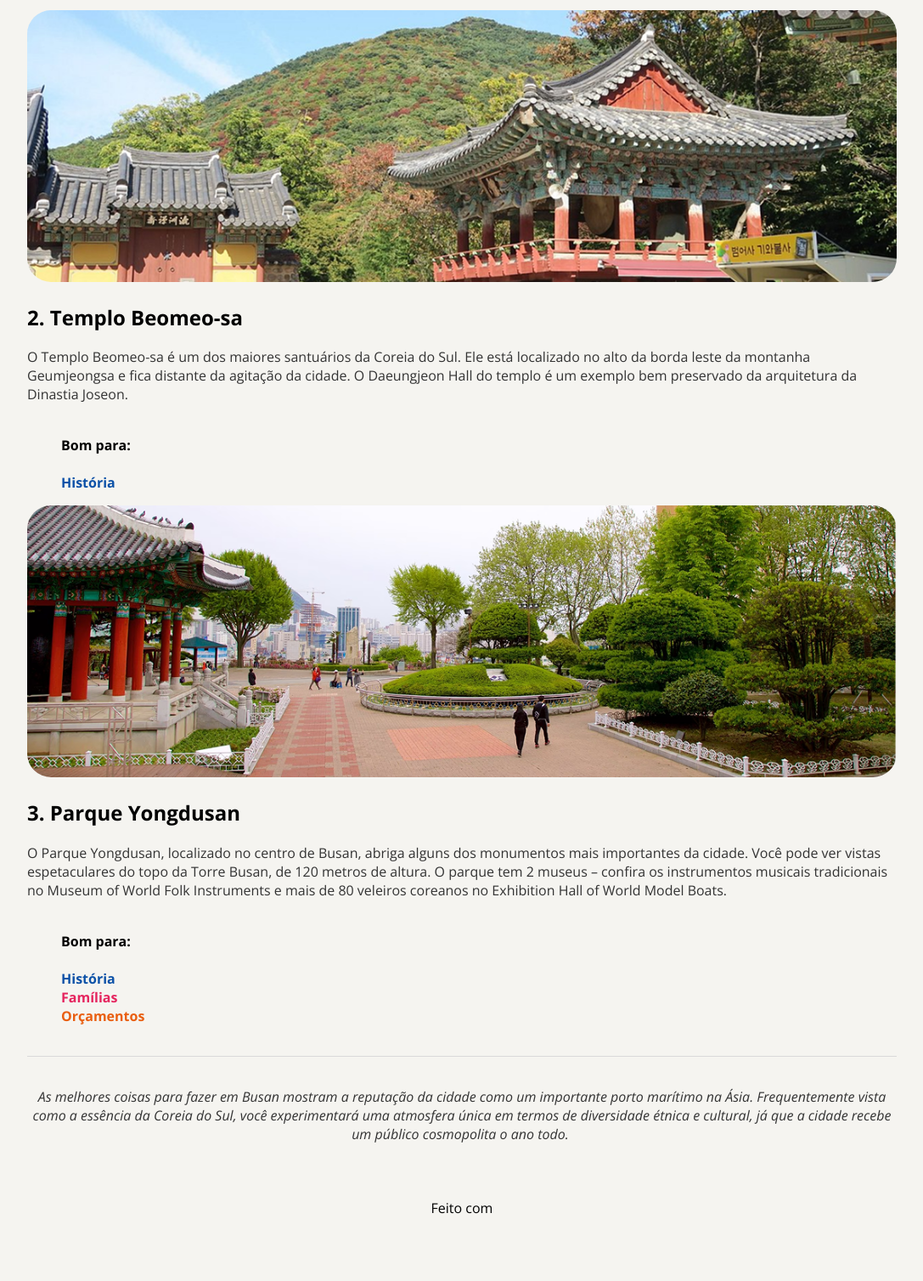
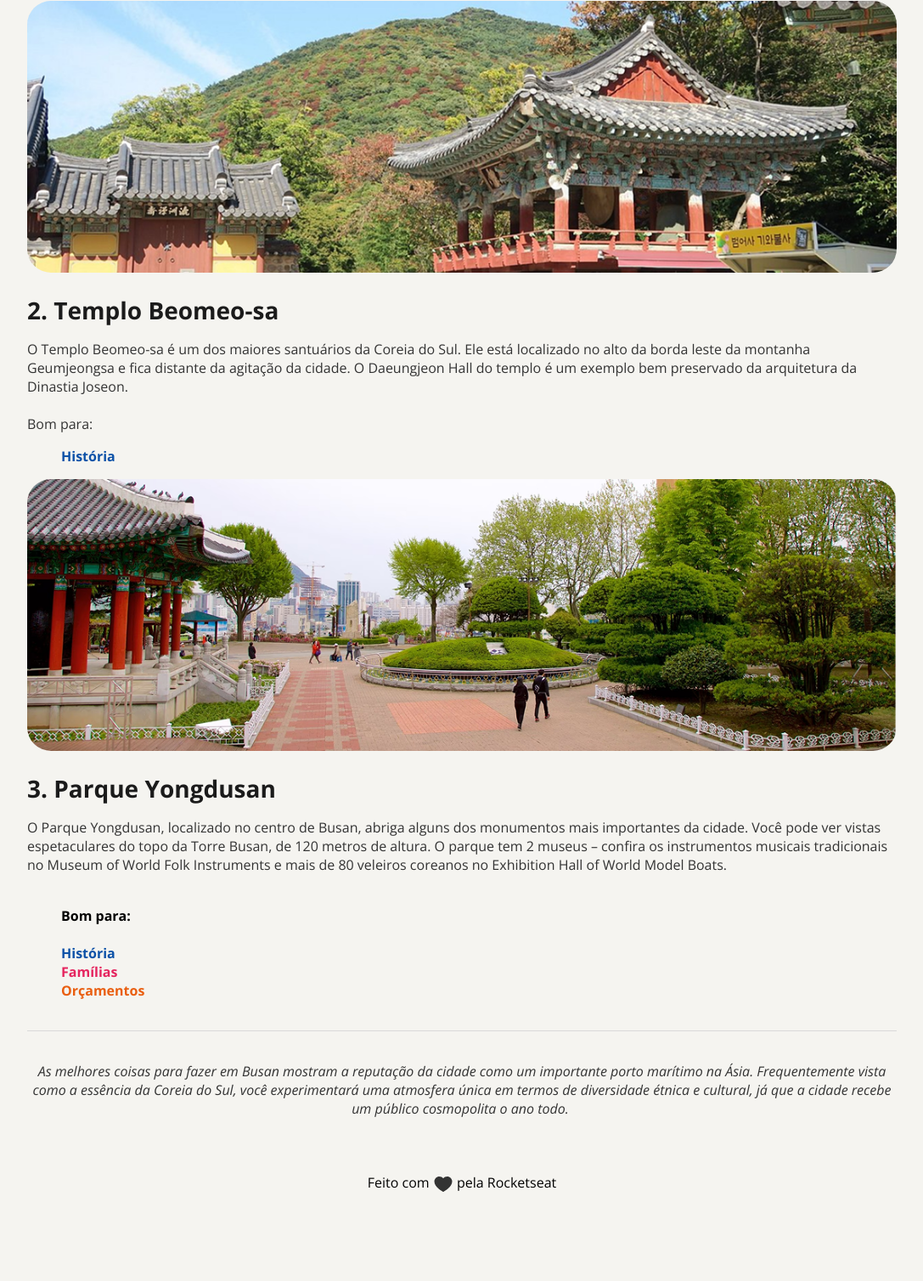
Before and after one commit to SantosMatheuss/Projeto-local-turistico, a plain HTML site: page index.html in a window 1280 px wide. Shown: the part 1892-3400 px from the top of the page at 85% size, without its empty margins (56-1143 px from the left). After the commit the page ends 3354 px from the top, so only its background shows below. Drawn offline with nearby package versions, Linux system fonts and the light colour scheme; a web font is replaced by a local one.

Commit message:
Novos ajustes

```diff
--- a/index.html
+++ b/index.html
@@ -51,7 +51,7 @@
 
         <img src="assets/destino-1.png" alt="Foto da costa da Coreia do Sul, com templos construídos nas pedras!">
 
-        <h2>1. Templo Haedong Yonggungsa</h2>
+        <h3>1. Templo Haedong Yonggungsa</h3>
 
         <p>
           O Templo Haedong Yonggungsa é um templo budista localizado no extremo nordeste de Busan. Construído em 1376, é um dos poucos templos na Coreia construídos à beira-mar – você pode desfrutar de vistas do Mar do Leste de um lado e de belas montanhas do outro. <br><br>
@@ -66,13 +66,14 @@
 
         <img src="assets/destino-2.png" alt="Foto de uma montanha com templos construídos ao redor">
 
-        <h2>2. Templo Beomeo-sa</h2>
+        <h3>2. Templo Beomeo-sa</h3>
 
         <p>
           O Templo Beomeo-sa é um dos maiores santuários da Coreia do Sul. Ele está localizado no alto da borda leste da montanha Geumjeongsa e fica distante da agitação da cidade. O Daeungjeon Hall do templo é um exemplo bem preservado da arquitetura da Dinastia Joseon.<br><br>
+          Bom para:
         </p>
 
-        <ul>Bom para: <br><br>
+        <ul>
           <il id="history">História</il>
         </ul>
 
@@ -81,7 +82,7 @@
 
         <img src="assets/destino-3.png" alt="Foto de uma praça com templos e um jardim">
 
-        <h2>3. Parque Yongdusan</h2>
+        <h3>3. Parque Yongdusan</h3>
 
         <p>
           O Parque Yongdusan, localizado no centro de Busan, abriga alguns dos monumentos mais importantes da cidade. Você pode ver vistas espetaculares do topo da Torre Busan, de 120 metros de altura. O parque tem 2 museus – confira os instrumentos musicais tradicionais no Museum of World Folk Instruments e mais de 80 veleiros coreanos no Exhibition Hall of World Model Boats. <br><br>
@@ -108,9 +109,9 @@
 
 <footer>
   Feito com
-  <img class="footer" src="assets/ph_heart-fill.svg" alt="coraçãozinho fofinho">
+  <img id="heart" class="footer" src="assets/ph_heart-fill.svg" alt="coraçãozinho fofinho">
   pela Rocketseat
-</footer>
+  </footer>
 
 
 </html>
--- a/style.css
+++ b/style.css
@@ -30,6 +30,20 @@ h1 {
   margin: 8px 0 40px;
 }
 
+h2 {
+  font-size: 32px;
+  font-weight: bold;
+  color: #1B1B1B;
+  margin: 2px 0 8px;
+}
+
+h3 {
+  font-size: 28px;
+  font-size: bold;
+  color: #1B1B1B;
+  margin: 20px 0 4px;
+}
+
 img {
   border-radius: 28px;
   width: 100%;
@@ -46,6 +60,7 @@ ul {
 
 #history {
   color: #0C51A7;
+  margin: 0 0 48px;
 }
 
 #family {
@@ -69,6 +84,10 @@ footer {
   text-align: center;
 }
 
-  .footer {
+#heart {
+  width: 24px;
+}
 
-  }
+footer img {
+  vertical-align:middle;
+}
```
